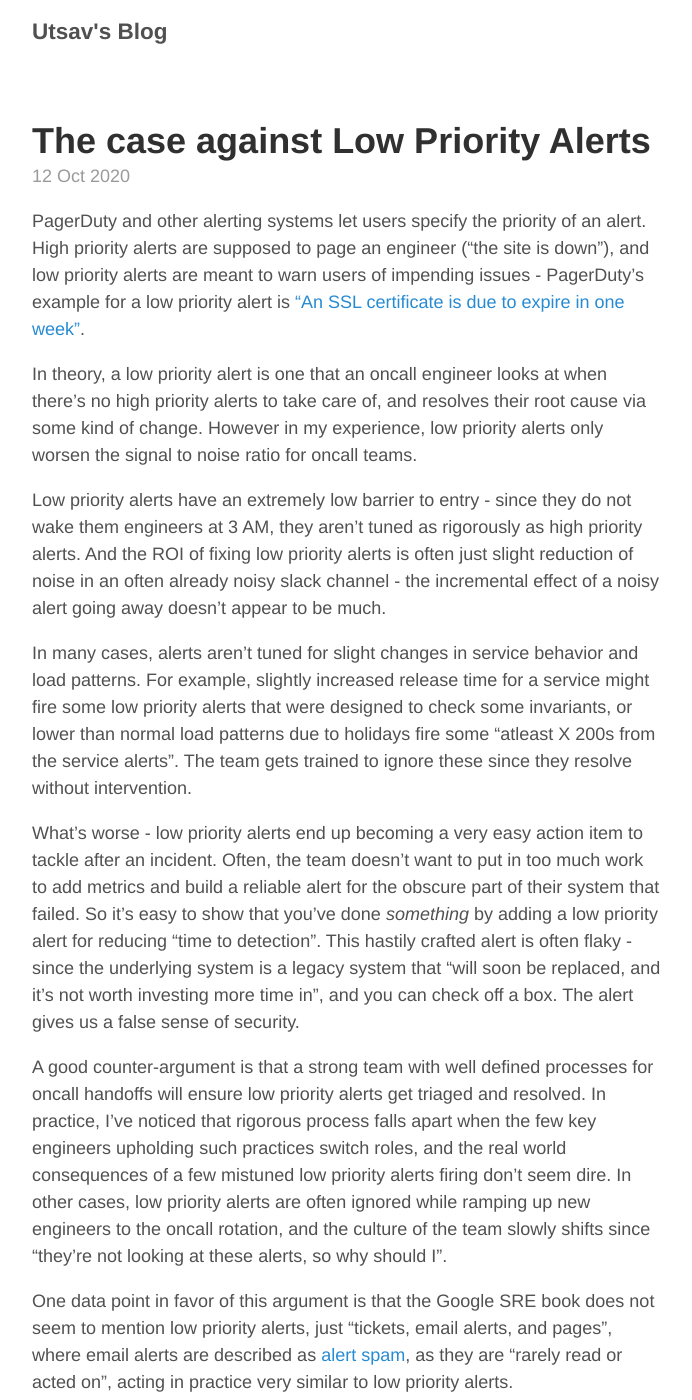
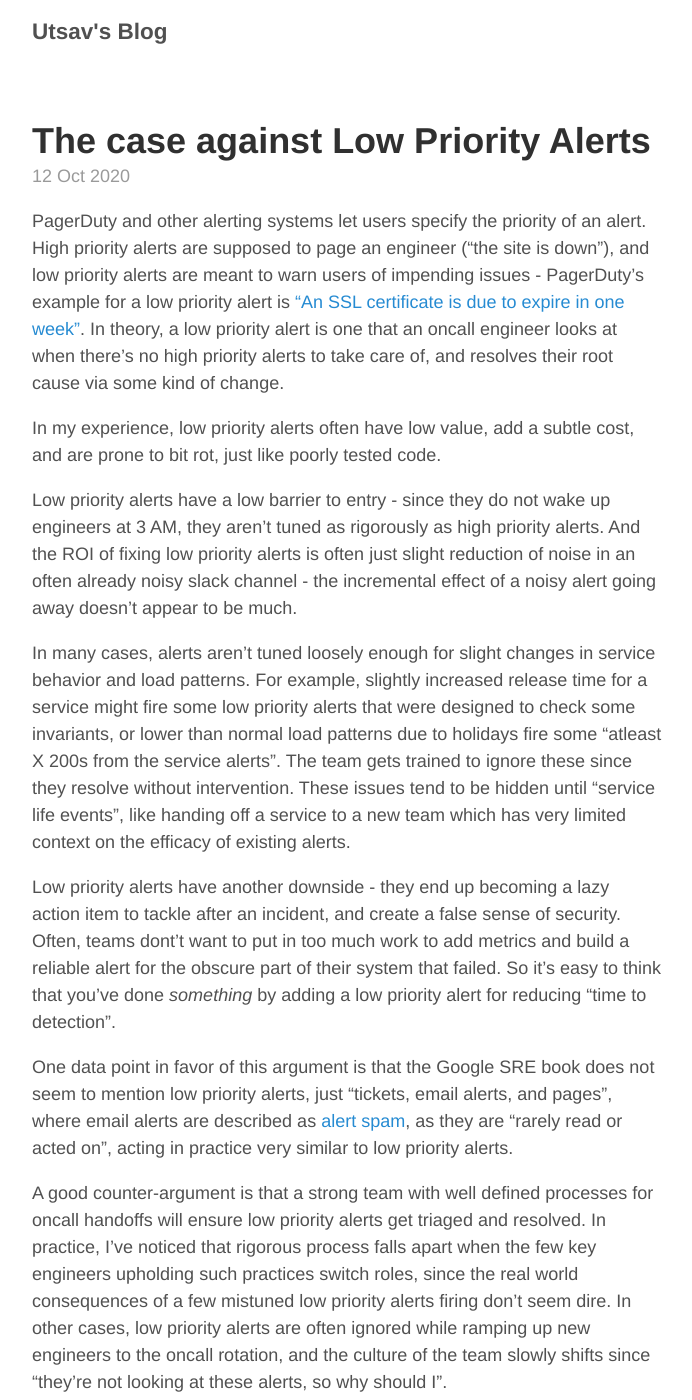
Before and after one commit to Utsav2/utsav2.github.io, a Jekyll site: the page built from _posts/2020-10-12-case-against-low-priority-alerts.md, in a window 1280 px wide and 1400 px high. Shown: the whole window, without its empty margins (293-985 px from the left). Built offline with Jekyll 4.4.1, drawn with Linux system fonts in a browser that asks for light colours; comment, search, counter and statistics services are not loaded; some of the changed text lies outside the part shown.

Commit message:
Update 2020-10-12-case-against-low-priority-alerts.md

```diff
--- a/_posts/2020-10-12-case-against-low-priority-alerts.md
+++ b/_posts/2020-10-12-case-against-low-priority-alerts.md
@@ -3,22 +3,22 @@ layout: post
 title: The case against Low Priority Alerts
 ---
 
-PagerDuty and other alerting systems let users specify the priority of an alert. High priority alerts are supposed to page an engineer ("the site is down"), and low priority alerts are meant to warn users of impending issues - PagerDuty's example for a low priority alert is ["An SSL certificate is due to expire in one week"](https://response.pagerduty.com/oncall/alerting_principles/#an-ssl-certificate-is-due-to-expire-in-one-week).
+PagerDuty and other alerting systems let users specify the priority of an alert. High priority alerts are supposed to page an engineer ("the site is down"), and low priority alerts are meant to warn users of impending issues - PagerDuty's example for a low priority alert is ["An SSL certificate is due to expire in one week"](https://response.pagerduty.com/oncall/alerting_principles/#an-ssl-certificate-is-due-to-expire-in-one-week). In theory, a low priority alert is one that an oncall engineer looks at when there's no high priority alerts to take care of, and resolves their root cause via some kind of change.
 
-In theory, a low priority alert is one that an oncall engineer looks at when there's no high priority alerts to take care of, and resolves their root cause via some kind of change. However in my experience, low priority alerts only worsen the signal to noise ratio for oncall teams.
+In my experience, low priority alerts often have low value, add a subtle cost, and are prone to bit rot, just like poorly tested code.
 
-Low priority alerts have an extremely low barrier to entry - since they do not wake them engineers at 3 AM, they aren't tuned as rigorously as high priority alerts. And the ROI of fixing low priority alerts is often just slight reduction of noise in an often already noisy slack channel - the incremental effect of a noisy alert going away doesn't appear to be much.
+Low priority alerts have a low barrier to entry - since they do not wake up engineers at 3 AM, they aren't tuned as rigorously as high priority alerts. And the ROI of fixing low priority alerts is often just slight reduction of noise in an often already noisy slack channel - the incremental effect of a noisy alert going away doesn't appear to be much.
 
-In many cases, alerts aren't tuned for slight changes in service behavior and load patterns. For example, slightly increased release time for a service might fire some low priority alerts that were designed to check some invariants, or lower than normal load patterns due to holidays fire some "atleast X 200s from the service alerts". The team gets trained to ignore these since they resolve without intervention.
+In many cases, alerts aren't tuned loosely enough for slight changes in service behavior and load patterns. For example, slightly increased release time for a service might fire some low priority alerts that were designed to check some invariants, or lower than normal load patterns due to holidays fire some "atleast X 200s from the service alerts". The team gets trained to ignore these since they resolve without intervention. These issues tend to be hidden until "service life events", like handing off a service to a new team which has very limited context on the efficacy of existing alerts.
 
-What's worse - low priority alerts end up becoming a very easy action item to tackle after an incident. Often, the team doesn't want to put in too much work to add metrics and build a reliable alert for the obscure part of their system that failed. So it's easy to show that you've done _something_ by adding a low priority alert for reducing "time to detection". This hastily crafted alert is often flaky - since the underlying system is a legacy system that "will soon be replaced, and it's not worth investing more time in", and you can check off a box. The alert gives us a false sense of security.
-
-A good counter-argument is that a strong team with well defined processes for oncall handoffs will ensure low priority alerts get triaged and resolved. In practice, I've noticed that rigorous process falls apart when the few key engineers upholding such practices switch roles, and the real world consequences of a few mistuned low priority alerts firing don't seem dire. In other cases, low priority alerts are often ignored while ramping up new engineers to the oncall rotation, and the culture of the team slowly shifts since "they're not looking at these alerts, so why should I".
+Low priority alerts have another downside - they end up becoming a lazy action item to tackle after an incident, and create a false sense of security. Often, teams dont't want to put in too much work to add metrics and build a reliable alert for the obscure part of their system that failed. So it's easy to think that you've done _something_ by adding a low priority alert for reducing "time to detection".
 
 One data point in favor of this argument is that the Google SRE book does not seem to mention low priority alerts, just "tickets, email alerts, and pages", where email alerts are described as [alert spam](https://landing.google.com/sre/sre-book/chapters/monitoring-distributed-systems/#id-LvQuvtYS7UvI8h4), as they are "rarely read or acted on", acting in practice very similar to low priority alerts.
 
-Does that mean we should get rid of low priority alerts entirely? I strive to have as few low priority alerts as possible in production services, and I'm not sure I have a better answer than that. Low priority alerts are useful if they can automatically pause a deployment pipeline. For example, an alert for slightly elevated error rate is a great indicator to stop a rollout while it's on canary.
+A good counter-argument is that a strong team with well defined processes for oncall handoffs will ensure low priority alerts get triaged and resolved. In practice, I've noticed that rigorous process falls apart when the few key engineers upholding such practices switch roles, since the real world consequences of a few mistuned low priority alerts firing don't seem dire. In other cases, low priority alerts are often ignored while ramping up new engineers to the oncall rotation, and the culture of the team slowly shifts since "they're not looking at these alerts, so why should I".
 
-In general, be suspicious of low priority alerts - would we care if this alert didn't actually work? Are we giving ourselves a false sense of security by adding this alert? What standards do we have for existing low priority alerts? Hopefully this helps you decide on an alternative or is something to think about.
+Does that mean we should get rid of low priority alerts entirely? I strive to keep as few low priority alerts as possible in production services, and I'm not sure I have a better answer than that. Low priority alerts can be useful if they can automatically pause a deployment pipeline. For example, an alert for slightly elevated error rate is a great indicator to stop a rollout while it's on canary.
+
+In general, maintain high standards for low priority alerts - would we care if this alert didn't actually work? Are we giving ourselves a false sense of security by adding this alert? What standards do we have for existing low priority alerts? Will we rigorously tune this alert if it's noisy? Hopefully this helps you decide on an alternative or is something to think about.
 
 -------
```
